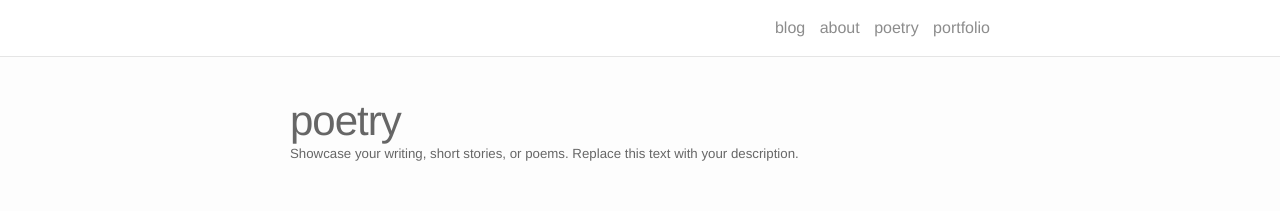
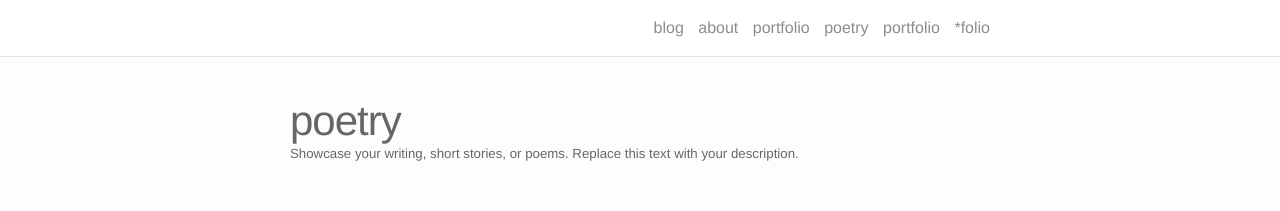
Before and after one commit to begoalarcon/begoalarcon.github.io, a Jekyll site: the page built from poetry.md, in a window 1280 px wide. Shown: the top 211 px of the page. Built offline with Jekyll 4.4.1, drawn with Linux system fonts in a browser that asks for light colours; nearby versions of some CDN libraries.

Commit message:
Update index.html

```diff
--- a/index.html
+++ b/index.html
@@ -1,5 +1,7 @@
 ---
-layout: default
+layout: page
+title: portfolio
+permalink: /portfolio/
 ---
 <img class="col one right" src="/img/prof_pic.jpg">
 
```
